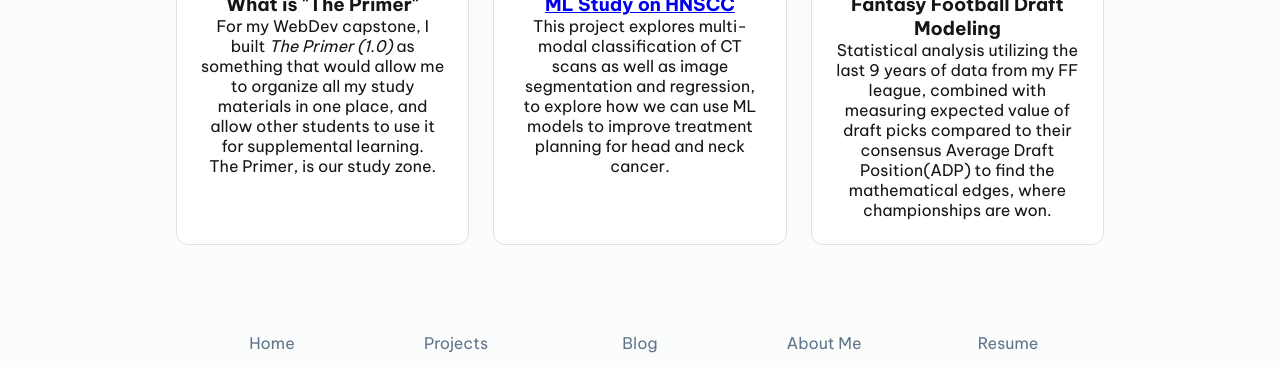
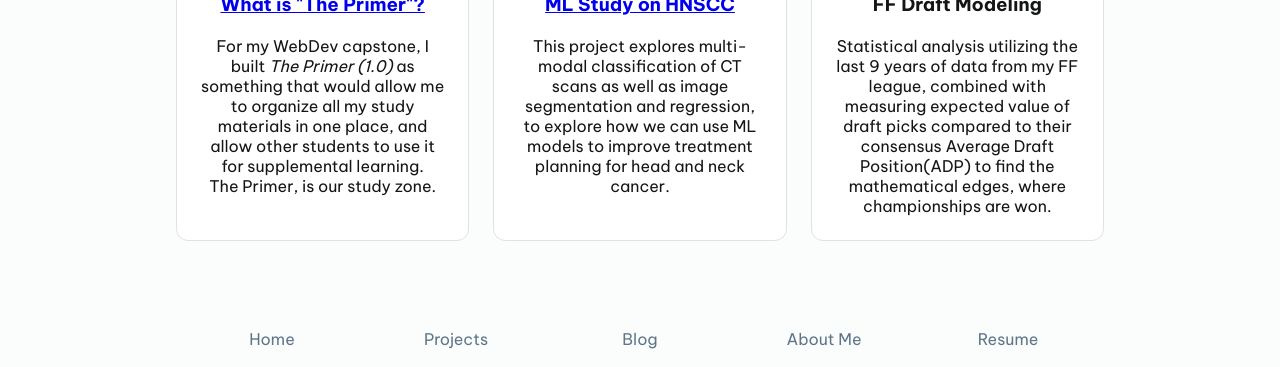
Before and after one commit to JoshuaPina/joshuapina.github.io, a plain HTML site: page pages/home.html in a window 1280 px wide. Shown: the part 519-886 px from the top of the page. Drawn offline with Linux system fonts and the light colour scheme.

Commit message:
Matrix loading

```diff
--- a/pages/home.html
+++ b/pages/home.html
@@ -40,18 +40,18 @@
     <div class="feature-grid">
       <div class="feature-card">
         <div class="icon">📤</div>
-        <h3>What is "The Primer"</h3>
-        <p> For my WebDev capstone, I built <em> The Primer (1.0)</em> as something that would allow me to organize all my study materials in one place, and allow other students to use it for supplemental learning.<br>The Primer, is our study zone. </p>
+        <h3><a href="primer.html">What is "The Primer"?</a></h3>
+        <p><br>For my WebDev capstone, I built <em> The Primer (1.0)</em> as something that would allow me to organize all my study materials in one place, and allow other students to use it for supplemental learning.<br>The Primer, is our study zone. </p>
       </div>
       <div class="feature-card">
         <div class="icon">📊</div>
         <h3><a href="https://joshuapina.github.io/KBRT-for-HNSCC/" target="_blank">ML Study on HNSCC</a></h3>
-        <p>This project explores multi-modal classification of CT scans as well as image segmentation and regression, to explore how we can use ML models to improve treatment planning for head and neck cancer.</p>
+        <p><br>This project explores multi-modal classification of CT scans as well as image segmentation and regression, to explore how we can use ML models to improve treatment planning for head and neck cancer.</p>
       </div>
       <div class="feature-card">
         <div class="icon">🏆</div>
-        <h3>Fantasy Football Draft Modeling</h3>
-        <p>Statistical analysis utilizing the last 9 years of data from my FF league, combined with measuring expected value of draft picks compared to their consensus Average Draft Position(ADP) to find the mathematical edges, where championships are won.</p>
+        <h3>FF Draft Modeling</h3>
+        <p><br>Statistical analysis utilizing the last 9 years of data from my FF league, combined with measuring expected value of draft picks compared to their consensus Average Draft Position(ADP) to find the mathematical edges, where championships are won.</p>
       </div>
     </div>
   </section>
```
